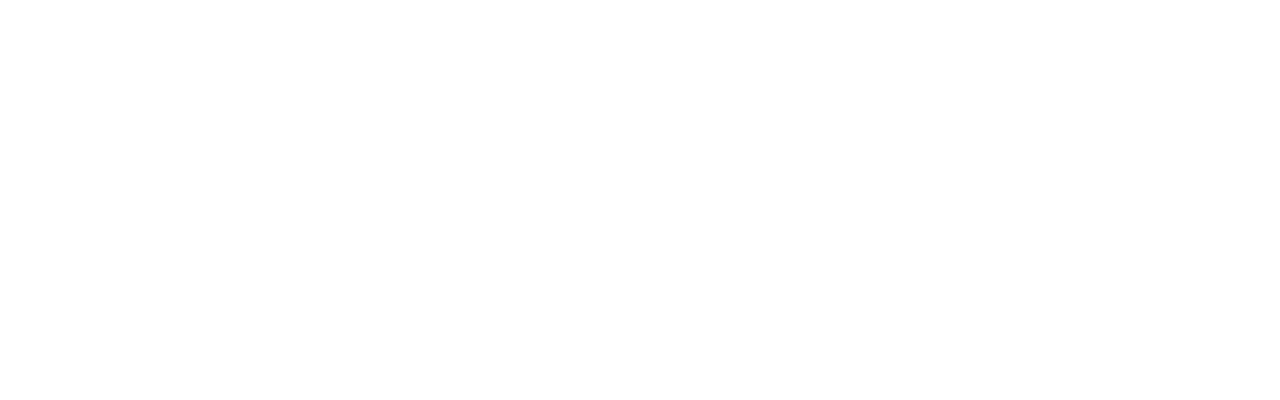
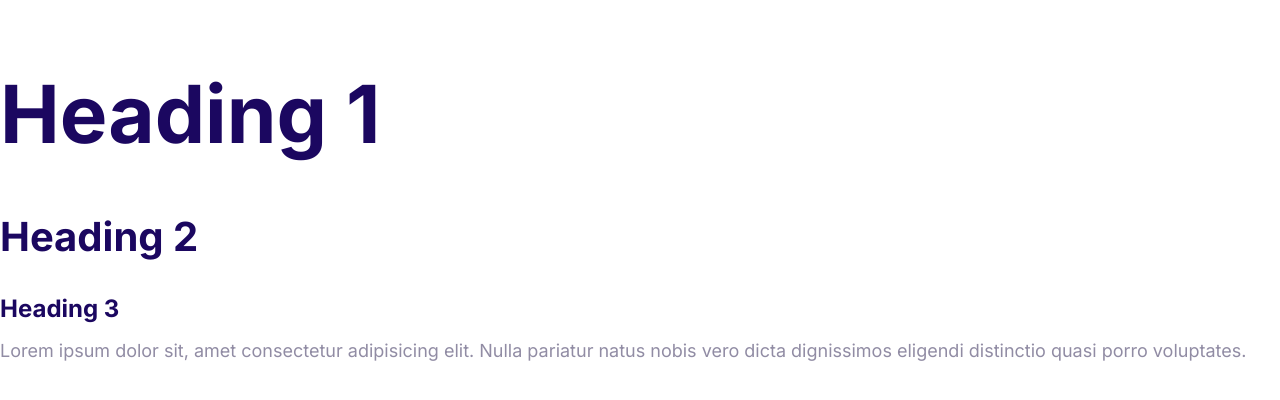
Before and after one commit to shreyanskh1/cloudnine, a plain HTML site: page index.html in a window 1280 px wide. Drawn offline with Linux system fonts and the light colour scheme.

Commit message:
Define the styles for the fonts.

```diff
--- a/css/styles.css
+++ b/css/styles.css
@@ -5,3 +5,55 @@
 	--color-headings: #1b0760;
 	--color-body: #918ca4;
 }
+
+html {
+	/* 62.5% of 16px = 10px */
+	font-size: 62.5%;
+}
+
+body {
+	font-family: Inter, Arial, Helvetica, sans-serif;
+	font-size: 2.4rem;
+	line-height: 1.5;
+	color: var(--color-body);
+}
+
+h1, h2, h3 {
+	color: var(--color-headings);
+	margin-bottom: 1rem;
+}
+
+h1 {
+	/* 7 x font size of the html element */
+	font-size: 7rem;
+}
+
+h2 {
+	font-size: 4rem;
+}
+
+h3 {
+	font-size: 3rem;
+}
+
+p {
+	margin-top: 0;
+}
+
+@media screen and (min-width: 1024px) {
+	body {
+		font-size: 1.8rem;
+	}
+
+	h1 {
+		font-size: 8rem;
+	}
+
+	h2 {
+		font-size: 4rem;
+	}
+
+	h3 {
+		font-size: 2.4rem;
+	}
+}
--- a/index.html
+++ b/index.html
@@ -5,8 +5,22 @@
     <meta http-equiv="X-UA-Compatible" content="IE=edge" />
     <meta name="viewport" content="width=device-width, initial-scale=1.0" />
     <title>Document</title>
+    <link rel="preconnect" href="https://fonts.gstatic.com" />
+    <link
+      href="https://fonts.googleapis.com/css2?family=Inter:wght@400;700&display=swap"
+      rel="stylesheet"
+    />
     <link rel="stylesheet" href="css/normalize.css" />
     <link rel="stylesheet" href="css/styles.css" />
   </head>
-  <body></body>
+  <body>
+    <h1>Heading 1</h1>
+    <h2>Heading 2</h2>
+    <h3>Heading 3</h3>
+    <p>
+      Lorem ipsum dolor sit, amet consectetur adipisicing elit. Nulla pariatur
+      natus nobis vero dicta dignissimos eligendi distinctio quasi porro
+      voluptates.
+    </p>
+  </body>
 </html>
```
